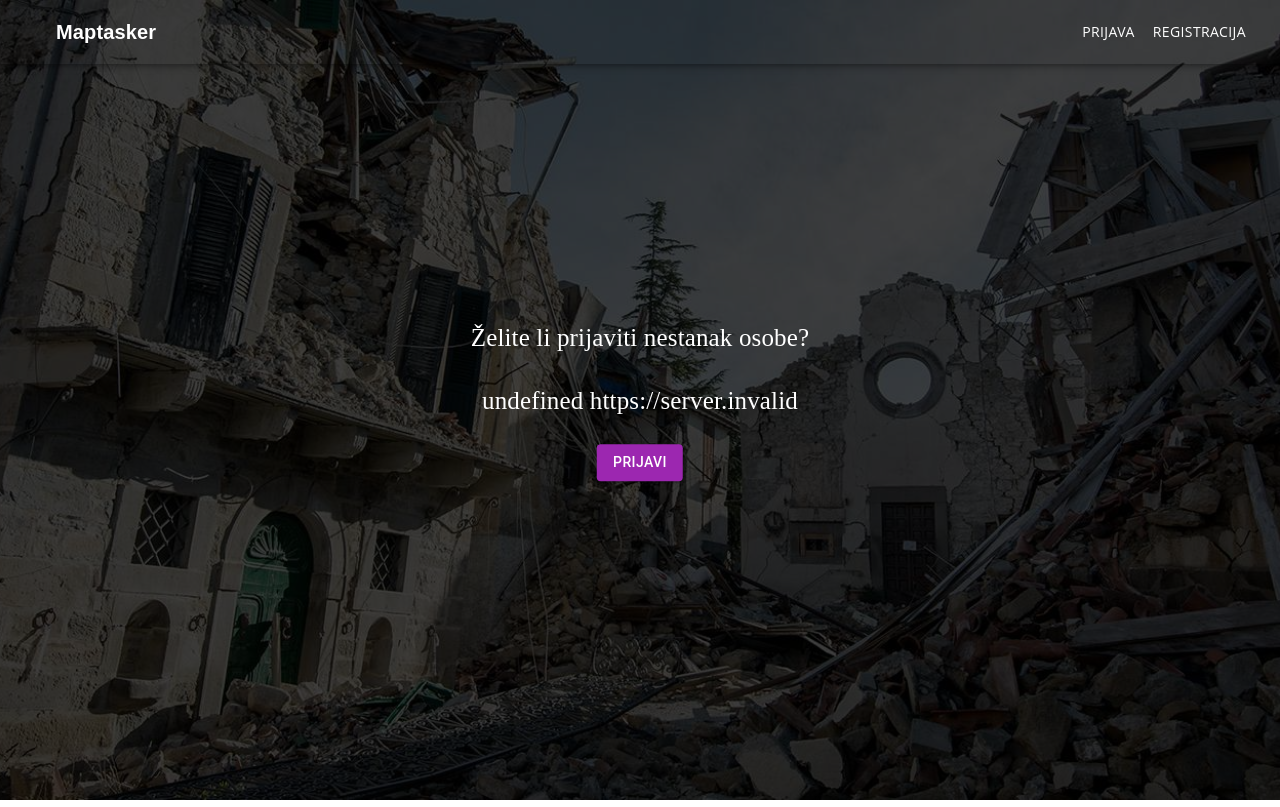
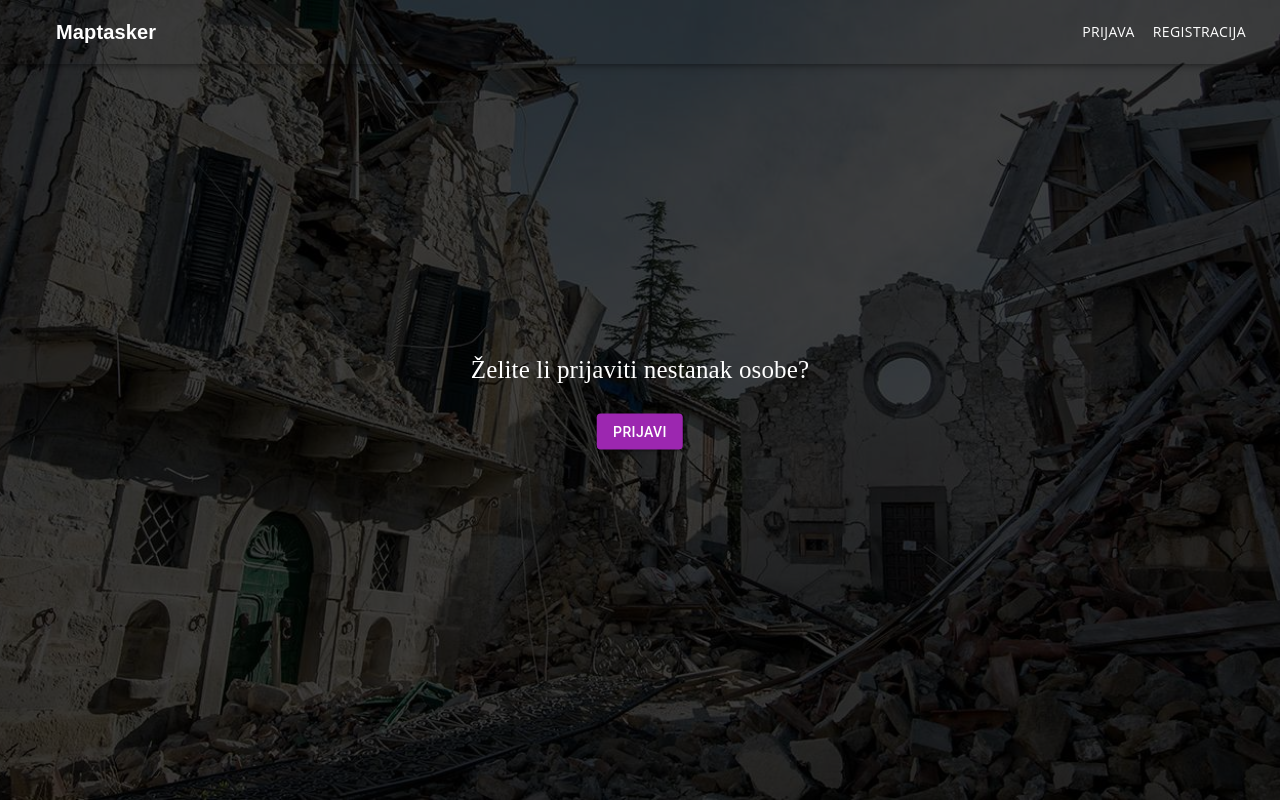
Before and after one commit to AntonioMisic77/PROGI, a React (Create React App) app in the folder MapTasker/Frontend/: page / in a window 1280 px wide. Built offline with nearby package versions, Linux system fonts and the light colour scheme; no server answers.

Commit message:
Undo last commit

```diff
--- a/MapTasker/Frontend/src/components/LoginForm/LoginForm.tsx
+++ b/MapTasker/Frontend/src/components/LoginForm/LoginForm.tsx
@@ -10,7 +10,7 @@ const LoginForm = () => {
    return (
       <Formik initialValues={{ email: "", password: "" }}
          onSubmit={async (values) => {
-            let client = new LoginClient("https://localhost:7270");
+            let client = new LoginClient(process.env.REACT_APP_API_URL);
             client.login(values).then(token => {
                localStorage.setItem("Bearer token", "Bearer " + token)
                alert("Uspješan login")
--- a/MapTasker/Frontend/src/components/UserView/UserView.tsx
+++ b/MapTasker/Frontend/src/components/UserView/UserView.tsx
@@ -11,7 +11,7 @@ const UserView = () => {
 
    useEffect(
       () => {
-         let client = new UserClient("https://localhost:7270")
+         let client = new UserClient(process.env.REACT_APP_API_URL)
          client.getRole().then(
             roleId => {
                if (roleId === 0) {
--- a/MapTasker/Frontend/src/pages/Home/HomePage.tsx
+++ b/MapTasker/Frontend/src/pages/Home/HomePage.tsx
@@ -1,5 +1,4 @@
 import { Box, Button, CssBaseline } from "@mui/material";
-import { env } from "process";
 import Header from "../../components/Header/Header";
 
 import "./homePage.css";
@@ -22,9 +21,6 @@ function HomePage() {
                 <div className="textStyle">
                     Želite li prijaviti nestanak osobe?
                 </div>
-                <div className="textStyle">
-                    {process.env.API_BASE_URL + " " + process.env.REACT_APP_API_URL}
-                </div>
                 <Button variant="contained" href="#prijava-nestale-osobe" color="secondary">
                     PRIJAVI
                 </Button>
--- a/MapTasker/Frontend/src/setupProxyMiddleware.js
+++ b/MapTasker/Frontend/src/setupProxyMiddleware.js
@@ -4,6 +4,8 @@ module.exports = function (app) {
   app.use(
     "/api",
     createProxyMiddleware({
+      target: "http://localhost:7270/",
+      changeOrigin: true,
     })
   );
 };
```
